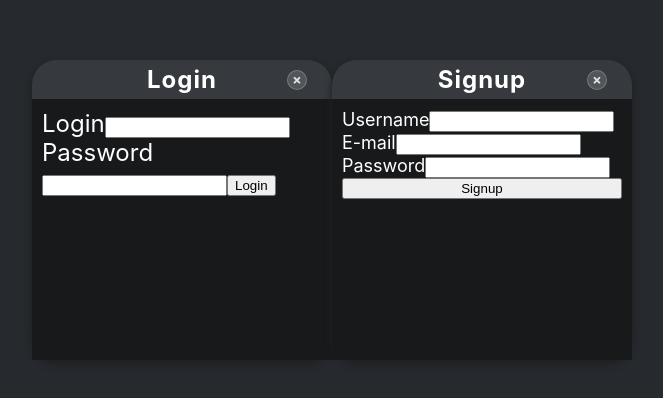
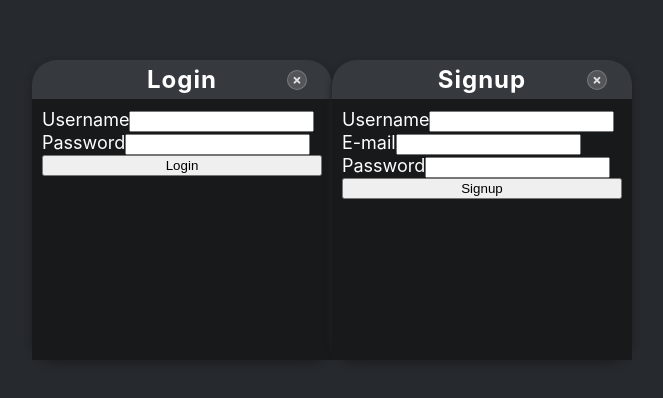
Before and after one commit to federicoPedraza/epic-rpg, a React (Create React App) app: page / in a window 1280 px wide. Shown: the part 190-588 px from the top of the page, without its empty margins (308-971 px from the left). Built offline with nearby package versions, Linux system fonts and the light colour scheme; no server answers.

Commit message:
added translations and finished loggin

```diff
--- a/src/components/alerts/small-alert.tsx
+++ b/src/components/alerts/small-alert.tsx
@@ -18,11 +18,11 @@ export const SmallAlert = (props: IAlert) => {
         }
     }
 
-    if (message.length === 0) return ( <div></div>);
+    if (message.length === 0) return (<div></div>);
 
     return (
         <div className='alert-border' style={{borderColor: getColor(severity), color: getColor(severity)}}>
-            <span>{message}</span>
+            <span>{message as string}</span>
         </div>
     )
 }
--- a/src/components/cards/login/login.card.sass
+++ b/src/components/cards/login/login.card.sass
@@ -0,0 +1,4 @@
+.login-container
+    font-size: 18px
+    display: flex
+    flex-direction: column
--- a/src/components/cards/login/login.card.tsx
+++ b/src/components/cards/login/login.card.tsx
@@ -1,36 +1,48 @@
 import React, { useState } from 'react'
+import { useTranslation } from 'react-i18next';
 import RestService from '../../../services/rest.service';
+import { AlertSeverity } from '../../alerts/alert.constants';
+import { SmallAlert } from '../../alerts/small-alert';
 import { Card } from '../card/card';
 import { ICard } from '../card/card.constants';
+import './login.card.sass';
 
 const LoginCard = (props: ICard) => {
+    const { t } = useTranslation();
     const [ username, setUsername ] = useState<string>('');
     const [ password, setPassword ] = useState<string>('');
 
+    const [ alertMessage , setAlertMessage ] = useState<any>({message: '', severity: AlertSeverity.INFO});
+
     const handleLogin = async (event: any) => {
         event.preventDefault();
+
         try {
             const restService = RestService.getInstance();
             const user = await restService.login(username, password);
+            setAlertMessage({message: (t('card.login.successful') as string), severity: AlertSeverity.SUCCESS});
             console.log(user);
         } catch (error) {
-            console.log(error);
+            setAlertMessage({message: (t('card.login.errors.invalid_login') as string), severity: AlertSeverity.ERROR});
         }
     }
 
     return (
-        <Card {...props} title="Login" closeable>
-            <form onSubmit={handleLogin}>
-                <label>
-                    Login
-                    <input type="text" value={username} onChange={v => setUsername(v.target.value) } />
-                </label>
-                <label>
-                    Password
-                    <input type="password" value={password} onChange={v => setPassword(v.target.value) }  />
-                </label>
-                <input type="submit" value="Login" />
-            </form>
+        <Card {...props} title={t('card.login.title') as string} closeable>
+            <div className='login-container'>
+                <form className='login-container' onSubmit={handleLogin}>
+                    <label>
+                        {t('card.login.username')}
+                        <input type="text" value={username} required onChange={v => setUsername(v.target.value) } />
+                    </label>
+                    <label>
+                        {t('card.login.password')}
+                        <input type="password" value={password} required onChange={v => setPassword(v.target.value) }  />
+                    </label>
+                    <input type="submit" value={t('card.login.submit') as string} />
+                </form>
+                <SmallAlert message={alertMessage.message} severity={alertMessage.severity} />
+            </div>
         </Card>
     )
 }
--- a/src/translations/translations_EN.json
+++ b/src/translations/translations_EN.json
@@ -1,9 +1,11 @@
 {
     "card": {
         "signup": {
+            "title": "Signup",
             "username": "Username",
             "password": "Password",
             "email": "E-mail",
+            "submit": "Signup",
             "errors": {
                 "invalid_username": "Usernames must be 4 or more characters long, without symbols",
                 "unavailable_username": "This username was already taken.",
@@ -12,6 +14,16 @@
                 "invalid_password": "Passwords must be 6 or more characters long, with at least one capital letter and one number"
             },
             "successful": "Signup successful"
+        },
+        "login": {
+            "title": "Login",
+            "username": "Username",
+            "password": "Password",
+            "submit": "Login",
+            "errors": {
+                "invalid_login": "Username and/or password doesn't exist"
+            },
+            "successful": "You've logged in successfuly"
         }
     }
 }
--- a/src/translations/translations_ES.json
+++ b/src/translations/translations_ES.json
@@ -1,9 +1,11 @@
 {
     "card": {
         "signup": {
+            "title": "Registro",
             "username": "Nombre de usuario",
             "password": "Contraseña",
             "email": "Correo electronico",
+            "submit": "Registrarse",
             "errors": {
                 "invalid_username": "Los nombres de usuario deben tener 4 o más caracteres. No pueden contener simbolos ni espacios",
                 "unavailable_username": "Este nombre de usuario ya fué tomado.",
@@ -12,6 +14,16 @@
                 "invalid_password": "Las contraseñas deben tener 6 o más caracteres, una letra mayuscula y un número."
             },
             "successful": "Se ha registrado correctamente"
+        },
+        "login": {
+            "title": "Ingreso",
+            "username": "Nombre de usuario",
+            "password": "Contraseña",
+            "submit": "Ingresar",
+            "errors": {
+                "invalid_login": "El usuario y/o contraseña ingresados no existen"
+            },
+            "successful": "Se ha iniciado sesión correctamente"
         }
     }
 }
```
